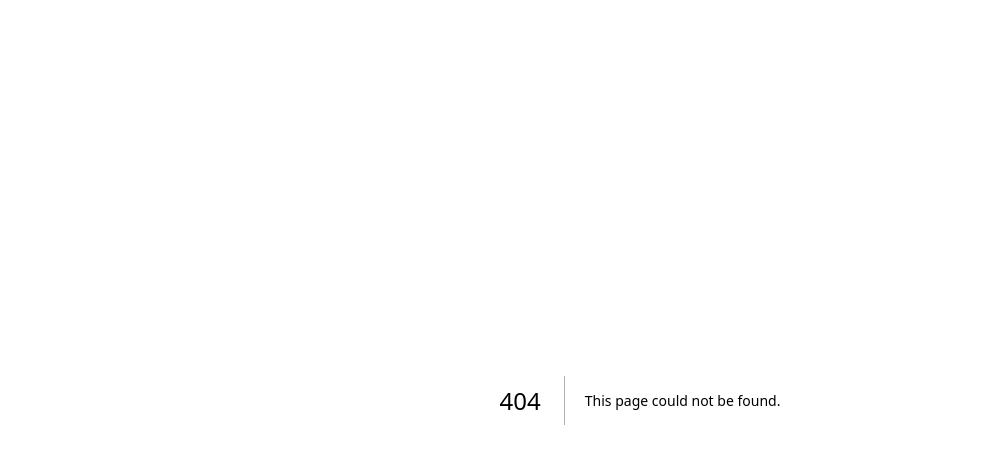
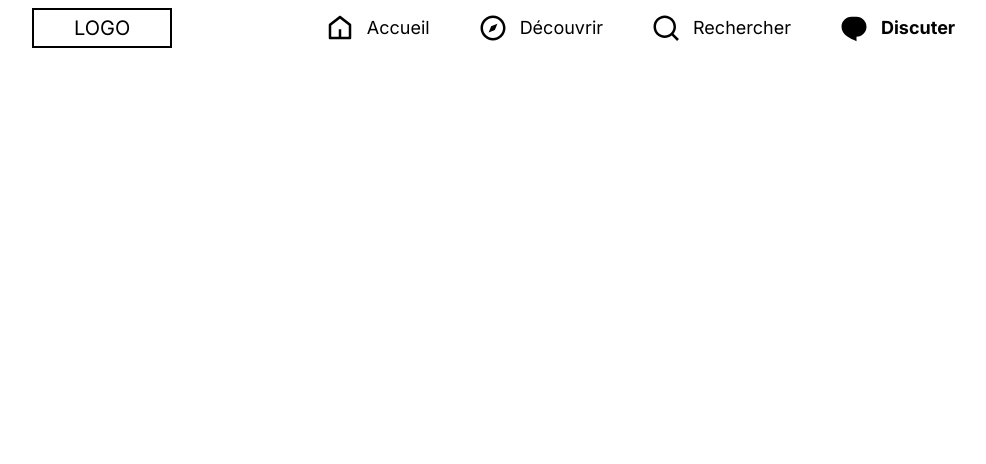
Before and after one commit to zothma/connect, a Next.js app: page /chat in a window 1280 px wide. Before the commit this address had no page. Shown: the top 464 px of the page, without its empty margins (0-986 px from the left). Built offline with nearby package versions, Linux system fonts and the light colour scheme; no server answers.

Commit message:
Ajout pages

```diff
--- /dev/null
+++ b/app/(app)/chat/page.tsx
@@ -0,0 +1,3 @@
+export default function ChatPage() {
+  return <></>
+}
--- /dev/null
+++ b/app/(app)/discover/page.tsx
@@ -0,0 +1,3 @@
+export default function DiscoverPage() {
+  return <></>
+}
--- /dev/null
+++ b/app/(app)/search/page.tsx
@@ -0,0 +1,3 @@
+export default function SearchPage() {
+  return <></>
+}
--- a/components/navigation/HeaderBar.tsx
+++ b/components/navigation/HeaderBar.tsx
@@ -6,9 +6,9 @@ import MenuItemList from "./MenuItemList"
 export default function HeaderBar() {
   const menus: React.ComponentPropsWithoutRef<typeof MenuItemList>["menus"] = [
     { href: "/", icon: "home", name: "Accueil" },
-    { href: "#", icon: "compass", name: "Découvrir" },
-    { href: "#", icon: "search", name: "Rechercher" },
-    { href: "#", icon: "chat", name: "Discuter" },
+    { href: "/discover", icon: "compass", name: "Découvrir" },
+    { href: "/search", icon: "search", name: "Rechercher" },
+    { href: "/chat", icon: "chat", name: "Discuter" },
   ]
 
   return (
--- a/components/navigation/MenuItemList.tsx
+++ b/components/navigation/MenuItemList.tsx
@@ -9,5 +9,5 @@ type Props = {
 
 export default function MenuItemList({ menus }: Props) {
   const pathname = usePathname()
-  return menus.map((props) => <MenuItem selected={pathname == props.href} {...props} />)
+  return menus.map((props) => <MenuItem selected={pathname == props.href} key={props.href.toString()} {...props} />)
 }
```
